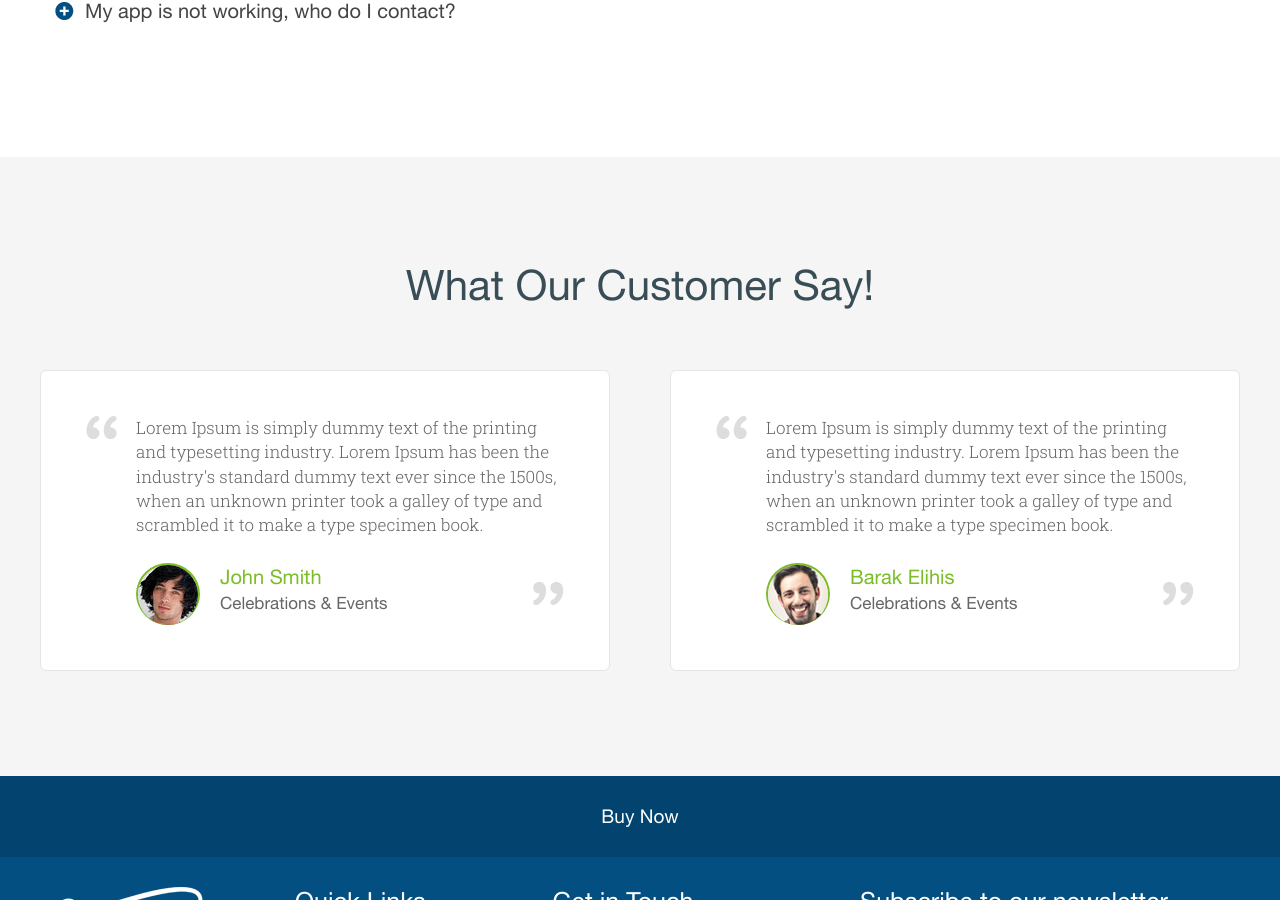
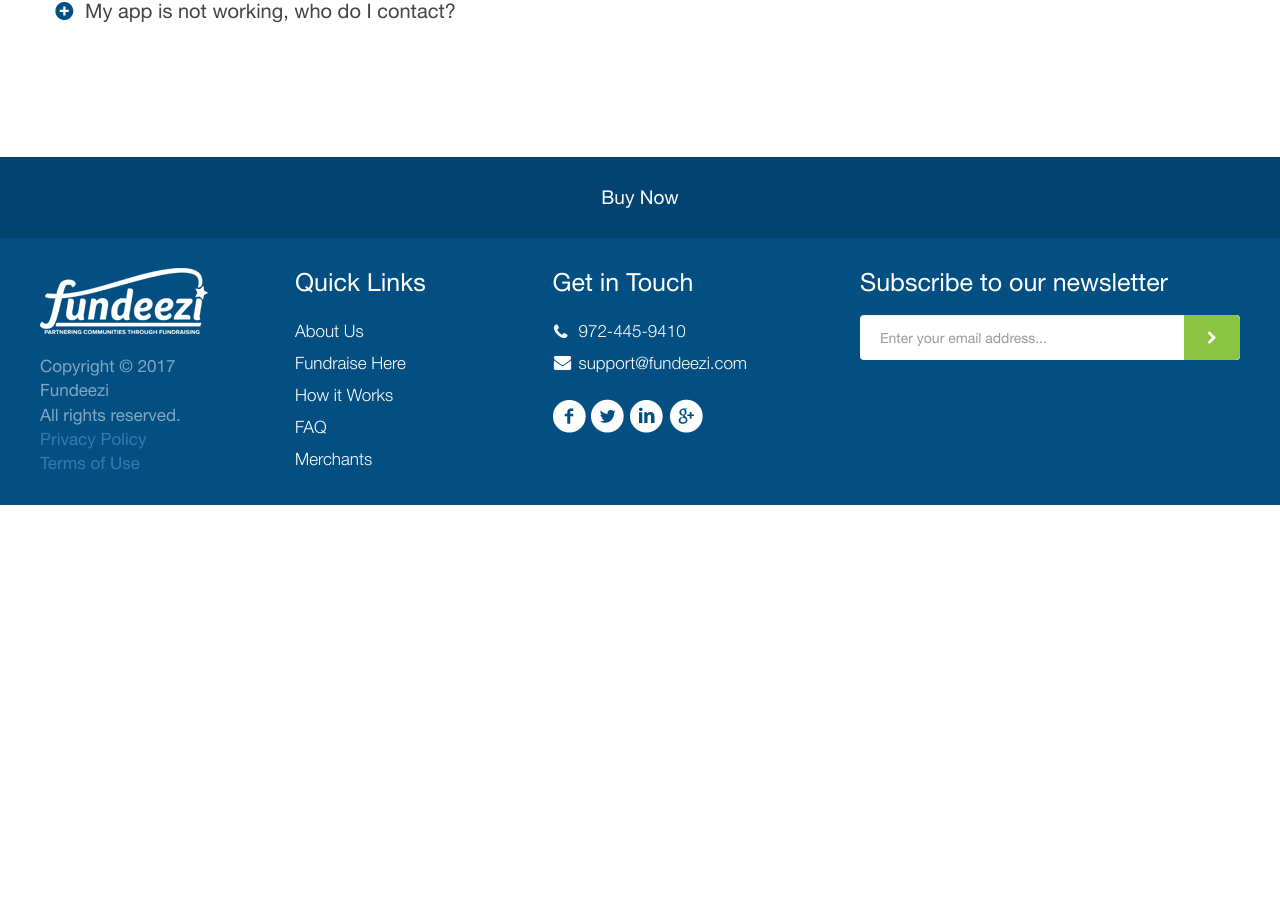
Before and after one commit to fundeezi/fundeezi.github.io, a Jekyll site: the page built from customers.html, in a window 1280 px wide and 900 px high, scrolled down 2274 px. Built offline with Jekyll 4.4.1, drawn with Linux system fonts in a browser that asks for light colours; after the commit the page ends 2779 px from its top, so only the background shows below that; some of the changed text lies outside the part shown.

Commit message:
Updates customers

```diff
--- a/customers.html
+++ b/customers.html
@@ -15,14 +15,6 @@
           <p>Thank you for supporting a local organization. Your purchase will help the organization that you choose as the beneficiary.</p>
           <p>Merchants show their thanks to the community by offering high quality discounts and coupons to Fundeezi.</p>
           <p>We partner with local organizations to sell the Fundeezi app and they receive 60% of the profit for each sale of the app.</p>
-          <div class="downloadappbtn">
-            <a href="#">
-              <img src="images/downloadbtn.png" alt="">
-            </a>
-            <a href="#">
-              <img src="images/googleapp.png" alt="">
-            </a>
-          </div>
         </div>
         <div class="col-sm-5 text-center">
           <img src="images/image-customer.png" alt="">
@@ -51,7 +43,7 @@
                 <div class="number">
                   1
                 </div>
-                <div class="text">Purchase the Fundeezi app from the respective app store.</div>
+                <div class="text">Purchase the Fundeezi app from <a href="https://app.fundeezi.com">app.fundeezi.com</a>.</div>
               </div>
             </li>
             <li>
@@ -157,7 +149,7 @@
               </h4>
             </div>
             <div id="collapse2" class="panel-collapse collapse">
-              <div class="panel-body">After purchasing the app from the respective app store, you will be prompted for your zip code and then provided a list of all of the organizations in that area that are currently running a campaign. Select the group that you want to benefit
+              <div class="panel-body">After purchasing the app from <a href="https://app.fundeezi.com">app.fundeezi.com</a>, you will be prompted for your zip code and then provided a list of all of the organizations in that area that are currently running a campaign. Select the group that you want to benefit
                 from your purchase and then select the code of the person who told you about it. You will then have access to multiple discounts for 1 year from purchase. The coupons will have an expiration date. Coupons will be added throughout the year.</div>
             </div>
           </div>
@@ -216,6 +208,7 @@
       </div>
     </div>
   </section>
+  <!--
   <div class="successidea graybg">
     <div class="container clearfix">
       <h2>What Our Customer Say!</h2>
@@ -257,3 +250,4 @@
       </div>
     </div>
   </div>
+-->
```
